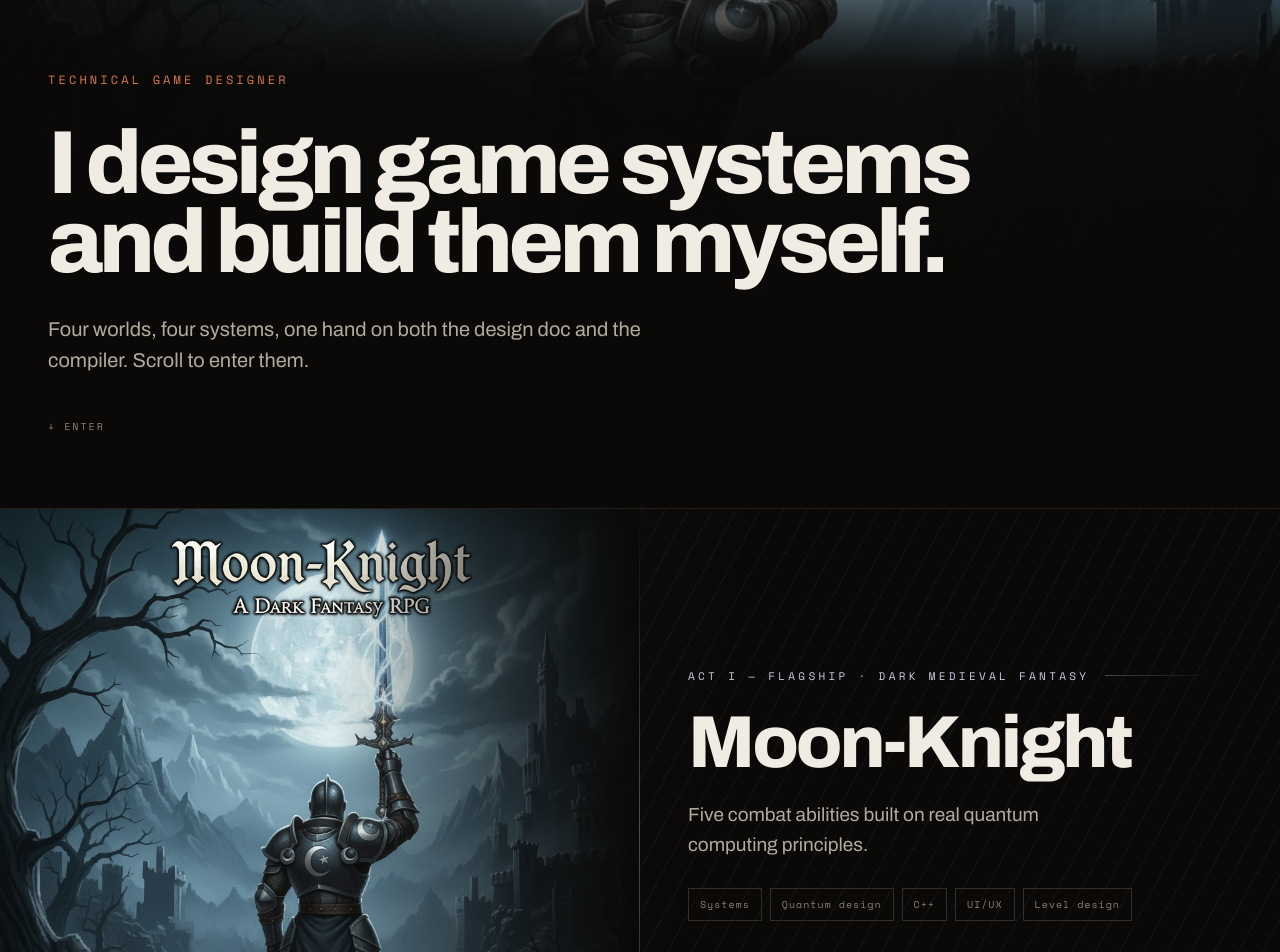
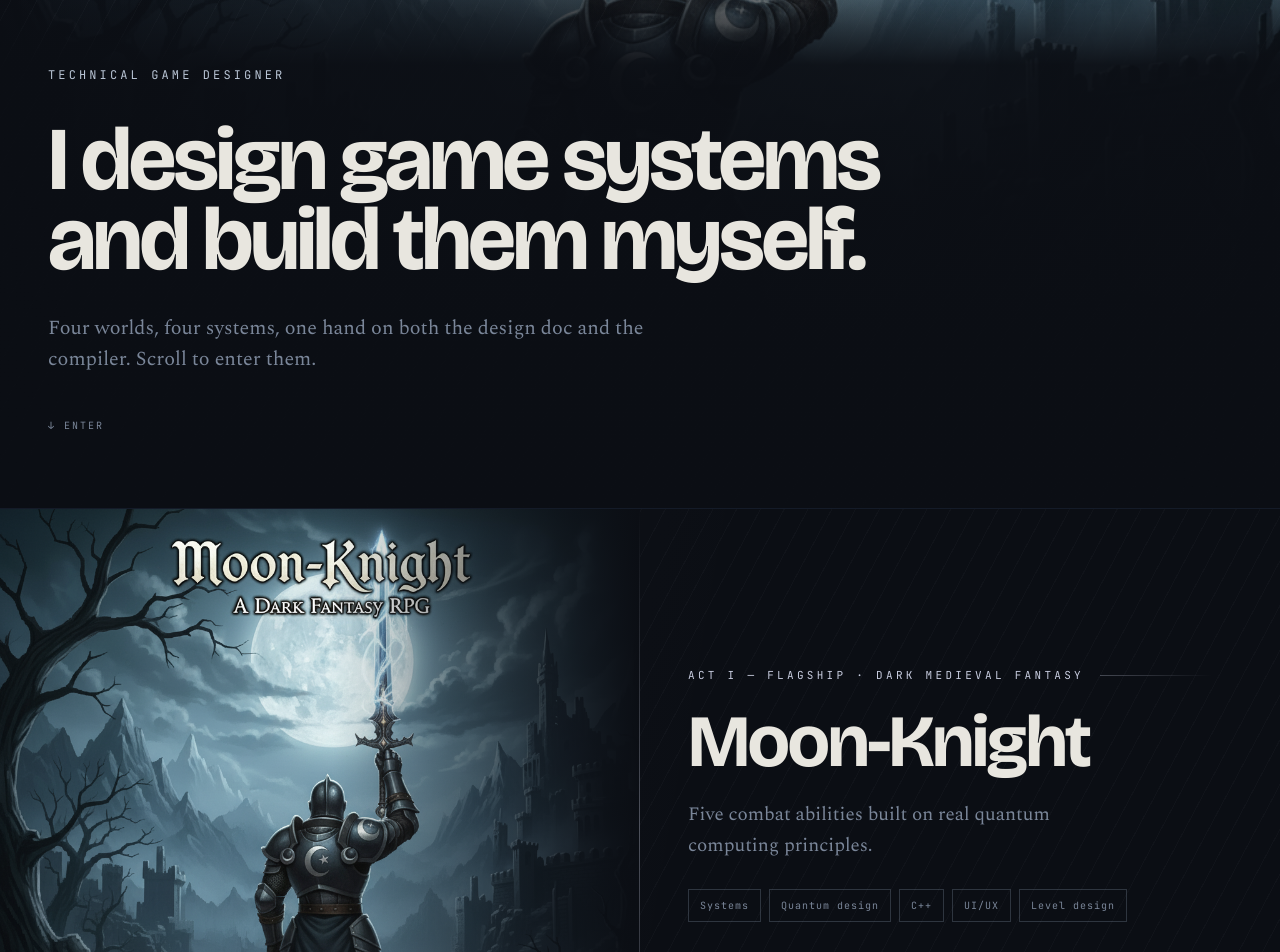
Before and after one commit to alvarogope/portfolio, a Next.js app: page / in a window 1280 px wide. Shown: the part 340-1292 px from the top of the page. Built offline with nearby package versions, Linux system fonts and the light colour scheme; a web font is replaced by a local one.

Commit message:
Rebrand homepage to site cool-neutral theme; per-project accents; WCAG-verified

```diff
--- a/src/app/page.tsx
+++ b/src/app/page.tsx
@@ -2,7 +2,6 @@ import type { Metadata } from "next";
 import Image from "next/image";
 import Link from "next/link";
 import Reveal from "@/components/layout/Reveal";
-import { homeDisplay, homeMono } from "@/components/home/fonts";
 import { acts, toChips, type Act } from "@/components/home/acts";
 
 export const metadata: Metadata = {
@@ -12,24 +11,21 @@ export const metadata: Metadata = {
 };
 
 /* ==================================================================
-   TOKENS
+   The homepage runs on the site's own token system — no standalone
+   palette or type of its own, so it sits flush against the global
+   header and footer.
 
-   Colour: one warm ramp, all of it biased toward the oxide accent so
-   the neutrals read as chosen rather than inherited greys. Oxide is
-   reserved for three jobs only — the opening eyebrow, the closing
-   call to action, and focus rings — so the accent brackets the page
-   instead of being sprinkled through it. The per-project accents are
-   a separate, semantic set: they identify a world, they are not the
-   brand colour.
+   Colour discipline: the page itself is entirely neutral (void,
+   moonlight, mist, silver). The ONLY colour on it comes from the four
+   projects, each announcing itself with its own accent from the acts
+   data. That makes the homepage a cool neutral frame around four
+   worlds rather than a fifth competing identity.
    ================================================================== */
 
-const INK = "#0a0908"; // ground
-const PAPER = "#f0ece4"; // primary text
-const WARM_2 = "#b3aa9d"; // secondary text
-const WARM_3 = "#8b8175"; // labels, meta — lifted to clear 4.5:1 on ink
-const OXIDE = "#d6784b"; // accent — eyebrow, CTA, focus
-const HAIRLINE = "#241f1b";
-const CHIP_EDGE = "#332e28";
+/* Literal of --color-void, for the gradient stops that need an alpha
+   channel. Kept next to the token so the two can't drift. */
+const VOID_RGB = "11, 14, 20";
+const rgba = (alpha: number) => `rgba(${VOID_RGB}, ${alpha})`;
 
 /* Type scale. Display sizes are fluid; everything else sits on a
    fixed 17px-based ramp so body copy never drifts between bands. */
@@ -44,9 +40,13 @@ const T = {
   link: 15,
 };
 
-/* Mono label roles. These are separated by tracking and colour rather
-   than by size — four labels one pixel apart would read as one thing
-   doing four jobs. */
+/* The site's display face tops out at 700, so that is the heavy end
+   here — asking for 800 would only get a synthesised weight. */
+const DISPLAY_WEIGHT = 700;
+
+/* Mono label roles, separated by tracking and colour rather than by
+   size — four labels one pixel apart would read as one thing doing
+   four jobs. */
 const LABEL = {
   eyebrow: { fontSize: 12, letterSpacing: "0.26em" },
   act: { fontSize: 11, letterSpacing: "0.3em" },
@@ -60,47 +60,49 @@ const CONTACT = "alvarogomezperez.work@gmail.com";
 const HERO_ART = "/images/moon-knight/poster.png";
 
 /* The veil that sits over the key art. Four layers, listed topmost
-   first: the raked oxide stripe that ties the hero to the bands; a
+   first: a faint raked stripe that ties the hero to the bands; a
    left-side fall-off that buys contrast for the copy in the bottom
    corner; a vertical fall-off that resolves to the page ground at the
    very bottom so the hero hands off to the first band without a seam;
-   and a warm highlight that keeps the brand temperature in the sky. */
-/* The art carries the upper two thirds; the lower third is a title
-   plate. The vertical stop values are set from measured contrast, not
-   by eye — the oxide eyebrow is the most demanding text on the page and
-   needs its backdrop at roughly rgb(35,35,35) or darker to clear 4.5:1,
-   which is what the 0.88 stop at 62% buys. */
+   and a cool moonlight highlight in the sky. */
 const HERO_VEIL = [
-  "repeating-linear-gradient(118deg, transparent 0 22px, rgba(214,120,75,0.05) 22px 23px)",
-  "linear-gradient(90deg, rgba(10,9,8,0.90) 0%, rgba(10,9,8,0.55) 38%, rgba(10,9,8,0) 78%)",
-  "linear-gradient(180deg, rgba(10,9,8,0.28) 0%, rgba(10,9,8,0.04) 20%, rgba(10,9,8,0.35) 42%, rgba(10,9,8,0.88) 62%, rgba(10,9,8,0.985) 78%, #0a0908 100%)",
-  "radial-gradient(120% 70% at 50% 0%, rgba(214,120,75,0.14), transparent 60%)",
+  "repeating-linear-gradient(118deg, transparent 0 22px, rgba(184,196,212,0.04) 22px 23px)",
+  `linear-gradient(90deg, ${rgba(0.9)} 0%, ${rgba(0.55)} 38%, ${rgba(0)} 78%)`,
+  `linear-gradient(180deg, ${rgba(0.28)} 0%, ${rgba(0.04)} 20%, ${rgba(0.35)} 42%, ${rgba(0.88)} 62%, ${rgba(0.985)} 78%, var(--color-void) 100%)`,
+  "radial-gradient(120% 70% at 50% 0%, rgba(184,196,212,0.10), transparent 60%)",
 ].join(", ");
 
-/* Each band gets the same raked stripe, tinted with its own accent. */
+/* Each band gets the same raked stripe, tinted with its own accent.
+
+   The alphas are deliberately low: the wash lifts the ground, and
+   --color-mist body copy sits on it at only ~5:1 to begin with, so a
+   heavier tint pushes the hook text below AA. These values are set
+   from measured contrast — the accent still identifies the band
+   through its label, rule, link and seam, which carry it far more
+   than the wash does. */
 function bandBackground(accent: string): string {
   return [
-    `linear-gradient(100deg, ${accent}14 0%, transparent 55%)`,
-    `repeating-linear-gradient(118deg, transparent 0 20px, ${accent}0d 20px 21px)`,
-    INK,
+    `linear-gradient(100deg, ${accent}0a 0%, transparent 55%)`,
+    `repeating-linear-gradient(118deg, transparent 0 20px, ${accent}07 20px 21px)`,
+    "var(--color-void)",
   ].join(", ");
 }
 
-const mono: React.CSSProperties = { fontFamily: "var(--font-home-mono)" };
+const mono: React.CSSProperties = { fontFamily: "var(--font-mono)" };
 
-/* globals.css sets `h1,h2,h3 { font-family: var(--font-display) }`, and
-   that element rule outranks inheritance from the wrapper — so the
-   homepage face has to be named on every heading. */
-const display: React.CSSProperties = { fontFamily: "var(--font-home-display)" };
+/* globals.css already points h1/h2/h3 at --font-display, but it also
+   pins weight and letter-spacing there, so the display face is named
+   explicitly alongside the overrides below. */
+const display: React.CSSProperties = { fontFamily: "var(--font-display)" };
 
 export default function Home() {
   return (
     <div
-      className={`${homeDisplay.variable} ${homeMono.variable} hp-root`}
+      className="hp-root"
       style={{
-        background: INK,
-        color: PAPER,
-        fontFamily: "var(--font-home-display)",
+        background: "var(--color-void)",
+        color: "var(--color-moonlight)",
+        fontFamily: "var(--font-body)",
         overflow: "hidden",
       }}
     >
@@ -117,7 +119,7 @@ export default function Home() {
           display: "flex",
           flexDirection: "column",
           justifyContent: "space-between",
-          background: INK,
+          background: "var(--color-void)",
           overflow: "hidden",
         }}
       >
@@ -149,7 +151,7 @@ export default function Home() {
             style={{
               ...mono,
               ...LABEL.eyebrow,
-              color: OXIDE,
+              color: "var(--color-silver)",
             }}
           >
             TECHNICAL GAME DESIGNER
@@ -159,10 +161,10 @@ export default function Home() {
             style={{
               ...display,
               margin: 0,
-              fontWeight: 800,
+              fontWeight: DISPLAY_WEIGHT,
               fontSize: T.hero,
-              lineHeight: 0.88,
-              letterSpacing: "-0.05em",
+              lineHeight: 0.9,
+              letterSpacing: "-0.04em",
               maxWidth: 1000,
               textWrap: "balance",
             }}
@@ -176,7 +178,7 @@ export default function Home() {
               maxWidth: 620,
               fontSize: T.lead,
               lineHeight: 1.55,
-              color: WARM_2,
+              color: "var(--color-mist)",
             }}
           >
             Four worlds, four systems, one hand on both the design doc and the
@@ -188,13 +190,12 @@ export default function Home() {
             style={{
               ...mono,
               ...LABEL.note,
-              color: WARM_3,
+              color: "var(--color-mist)",
             }}
           >
             ↓ ENTER
           </span>
         </div>
-
       </section>
 
       {/* ---------------------------------------------------------- */}
@@ -213,7 +214,7 @@ export default function Home() {
         <section
           className="hp-closer"
           style={{
-            borderTop: `1px solid ${HAIRLINE}`,
+            borderTop: "1px solid var(--color-nightfall)",
             display: "flex",
             flexDirection: "column",
             // Left-aligned to the same 48px gutter as the hero and the
@@ -227,10 +228,10 @@ export default function Home() {
               ...display,
               margin: 0,
               fontStyle: "italic",
-              fontWeight: 800,
+              fontWeight: DISPLAY_WEIGHT,
               fontSize: T.quote,
               lineHeight: 1.12,
-              letterSpacing: "-0.03em",
+              letterSpacing: "-0.025em",
               maxWidth: 860,
               textWrap: "balance",
             }}
@@ -244,7 +245,7 @@ export default function Home() {
               maxWidth: 560,
               fontSize: T.body,
               lineHeight: 1.6,
-              color: WARM_2,
+              color: "var(--color-mist)",
               textWrap: "pretty",
             }}
           >
@@ -259,8 +260,8 @@ export default function Home() {
               ...mono,
               ...LABEL.eyebrow,
               marginTop: 48,
-              color: OXIDE,
-              border: `1px solid ${OXIDE}`,
+              color: "var(--color-silver)",
+              border: "1px solid var(--color-silver)",
               padding: "16px 30px",
             }}
           >
@@ -280,22 +281,22 @@ export default function Home() {
            place the block — the headline wraps to more lines on narrow
            screens, which pushes the copy up into brighter art. The fade
            length is tied to padding-top, so the first line of text
-           always lands on a backdrop of at least 0.92 ink. */
+           always lands on a backdrop of at least 0.92 void. */
         .hp-hero-copy {
           position: relative;
           z-index: 1;
           padding: 88px 48px 72px;
           background: linear-gradient(
             180deg,
-            rgba(10, 9, 8, 0) 0px,
-            rgba(10, 9, 8, 0.92) 88px,
-            rgba(10, 9, 8, 0.97) 100%
+            ${rgba(0)} 0px,
+            ${rgba(0.92)} 88px,
+            ${rgba(0.97)} 100%
           );
         }
         /* Relationship-based rhythm: the eyebrow belongs to the
            headline, so it hugs it; the subline is a separate thought
            and gets real air; the cue is further still.
-           The headline's line-height of 0.88 makes its box shorter than
+           The headline's tight line-height makes its box shorter than
            its glyphs, so a modest margin here collapses to no visible
            gap at all — this is sized for the optical result. */
         .hp-hero-copy > p:first-child { margin: 0 0 34px; }
@@ -310,7 +311,7 @@ export default function Home() {
           display: grid;
           grid-template-columns: 1fr 1fr;
           align-items: center;
-          border-top: 1px solid ${HAIRLINE};
+          border-top: 1px solid var(--color-nightfall);
           position: relative;
         }
         .hp-band-media {
@@ -338,10 +339,10 @@ export default function Home() {
 
         .hp-band-scrim { position: absolute; inset: 0; }
         .hp-band[data-side="left"]  .hp-band-scrim {
-          background: linear-gradient(90deg, ${INK} 0%, transparent 48%);
+          background: linear-gradient(90deg, var(--color-void) 0%, transparent 48%);
         }
         .hp-band[data-side="right"] .hp-band-scrim {
-          background: linear-gradient(270deg, ${INK} 0%, transparent 48%);
+          background: linear-gradient(270deg, var(--color-void) 0%, transparent 48%);
         }
 
         /* The seam where poster meets copy, tinted with the project's
@@ -364,18 +365,20 @@ export default function Home() {
           gap: 10px;
           padding-bottom: 3px;
           border-bottom: 1px solid currentColor;
-          transition: gap 260ms ease;
         }
         .hp-link .hp-arrow { transition: transform 260ms ease; }
         .hp-band:hover .hp-link .hp-arrow,
         .hp-link:hover .hp-arrow { transform: translateX(4px); }
 
         .hp-cta { transition: background-color 220ms ease, color 220ms ease; }
-        .hp-cta:hover { background: ${OXIDE}; color: ${INK}; }
+        .hp-cta:hover {
+          background: var(--color-silver);
+          color: var(--color-void);
+        }
 
-        /* A visible keyboard state everywhere, in the brand accent. */
+        /* A visible keyboard state everywhere, in the site's accent. */
         .hp-root a:focus-visible {
-          outline: 2px solid ${OXIDE};
+          outline: 2px solid var(--color-silver);
           outline-offset: 5px;
           border-radius: 1px;
         }
@@ -395,9 +398,9 @@ export default function Home() {
             padding: 64px 24px 56px;
             background: linear-gradient(
               180deg,
-              rgba(10, 9, 8, 0) 0px,
-              rgba(10, 9, 8, 0.92) 64px,
-              rgba(10, 9, 8, 0.97) 100%
+              ${rgba(0)} 0px,
+              ${rgba(0.92)} 64px,
+              ${rgba(0.97)} 100%
             );
           }
           .hp-hero-copy > p:first-child { margin: 0 0 22px; }
@@ -418,7 +421,7 @@ export default function Home() {
           /* Copy is underneath now, so the poster fades downward and the
              seam becomes the horizontal edge between the two. */
           .hp-band[data-side] .hp-band-scrim {
-            background: linear-gradient(180deg, transparent 45%, ${INK} 100%);
+            background: linear-gradient(180deg, transparent 45%, var(--color-void) 100%);
           }
           .hp-band[data-side] .hp-band-seam {
             top: auto; bottom: 0; left: 0; right: 0;
@@ -434,7 +437,6 @@ export default function Home() {
         @media (prefers-reduced-motion: reduce) {
           .hp-enter { animation: none; }
           .hp-band-media img,
-          .hp-link,
           .hp-link .hp-arrow,
           .hp-cta { transition: none; }
           .hp-band:hover .hp-band-media img { transform: none; }
@@ -485,10 +487,7 @@ function ActBand({ act }: { act: Act }) {
         />
       </div>
 
-      <div
-        className="hp-band-copy"
-        style={{ maxWidth: flagship ? 620 : 560 }}
-      >
+      <div className="hp-band-copy" style={{ maxWidth: flagship ? 620 : 560 }}>
         {/* Act label and title are one unit; the rule that follows the
             label measures the copy column, the way a spec sheet sets a
             heading against its field. */}
@@ -518,9 +517,9 @@ function ActBand({ act }: { act: Act }) {
           style={{
             ...display,
             margin: 0,
-            fontWeight: 800,
-            lineHeight: flagship ? 0.9 : 0.95,
-            letterSpacing: flagship ? "-0.042em" : "-0.035em",
+            fontWeight: DISPLAY_WEIGHT,
+            lineHeight: flagship ? 0.92 : 0.98,
+            letterSpacing: flagship ? "-0.035em" : "-0.03em",
             fontSize: flagship ? T.displayLg : T.display,
             textWrap: "balance",
           }}
@@ -533,7 +532,7 @@ function ActBand({ act }: { act: Act }) {
             margin: `${flagship ? 24 : 20}px 0 0`,
             fontSize: flagship ? T.bodyLg : T.body,
             lineHeight: 1.6,
-            color: WARM_2,
+            color: "var(--color-mist)",
             textWrap: "pretty",
           }}
         >
@@ -555,9 +554,9 @@ function ActBand({ act }: { act: Act }) {
                 style={{
                   ...mono,
                   ...LABEL.chip,
-                  border: `1px solid ${CHIP_EDGE}`,
+                  border: "1px solid color-mix(in srgb, var(--color-mist) 32%, transparent)",
                   padding: "7px 11px",
-                  color: WARM_3,
+                  color: "var(--color-mist)",
                   whiteSpace: "nowrap",
                 }}
               >
@@ -571,7 +570,7 @@ function ActBand({ act }: { act: Act }) {
               ...mono,
               ...LABEL.meta,
               margin: "22px 0 0",
-              color: WARM_3,
+              color: "var(--color-mist)",
               lineHeight: 1.7,
             }}
           >
@@ -587,6 +586,7 @@ function ActBand({ act }: { act: Act }) {
           style={{
             marginTop: flagship ? 40 : 32,
             alignSelf: "flex-start",
+            fontFamily: "var(--font-display)",
             fontWeight: 600,
             fontSize: T.link,
             letterSpacing: "-0.01em",
--- a/src/components/home/fonts.ts
+++ /dev/null
@@ -1,24 +0,0 @@
-import { Archivo, Space_Mono } from "next/font/google";
-
-/* Fonts for the homepage only.
-
-   These are deliberately NOT merged into the root layout's font set:
-   the homepage has its own typographic identity, and the site-wide
-   semantic slots (--font-display / --font-hero / --font-body) stay
-   exactly as they are. Both .variable classes go on the homepage root
-   wrapper, so the custom properties below only exist inside it. */
-
-export const homeDisplay = Archivo({
-  subsets: ["latin"],
-  weight: ["400", "600", "800"],
-  style: ["normal", "italic"],
-  variable: "--font-home-display",
-  display: "swap",
-});
-
-export const homeMono = Space_Mono({
-  subsets: ["latin"],
-  weight: ["400", "700"],
-  variable: "--font-home-mono",
-  display: "swap",
-});
```
